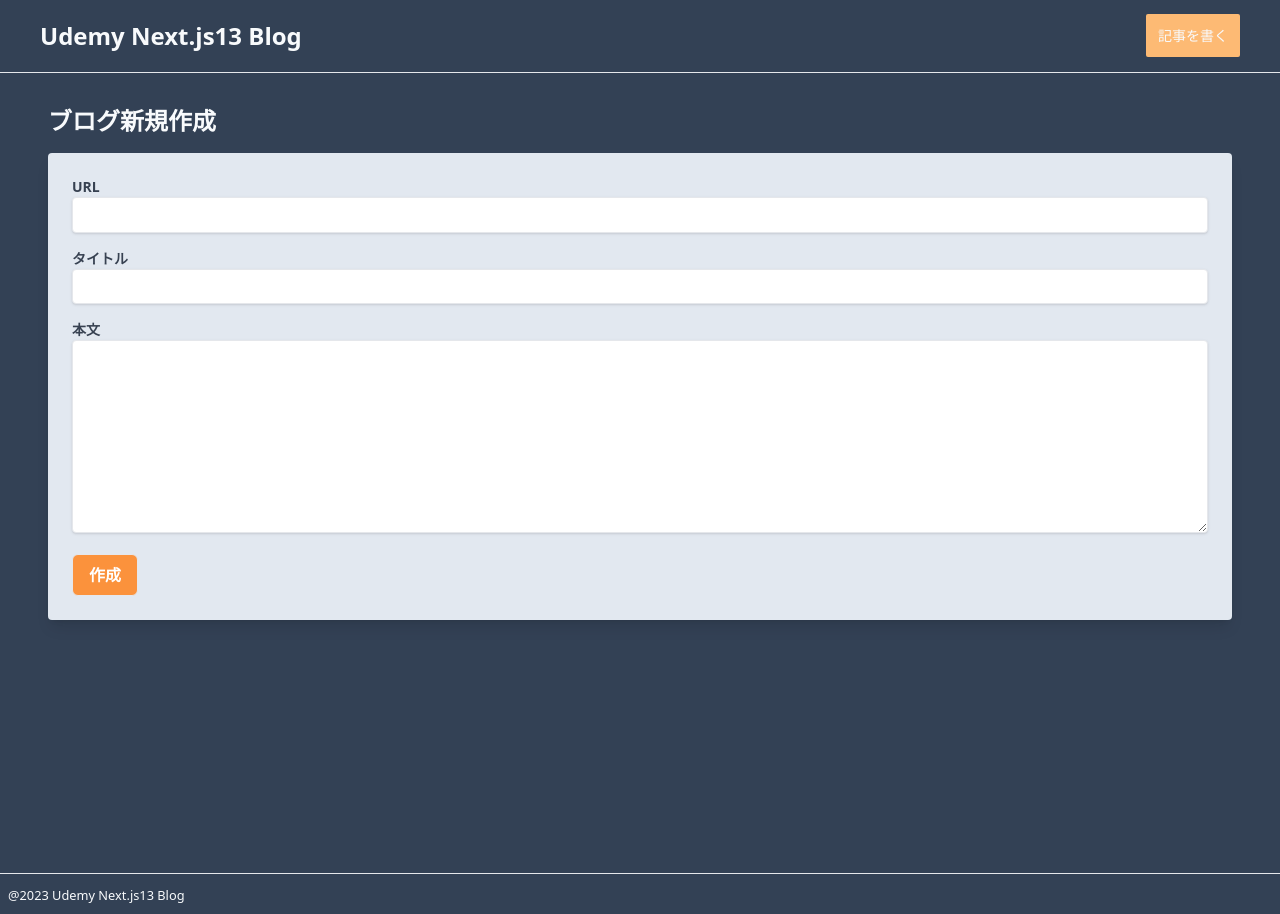
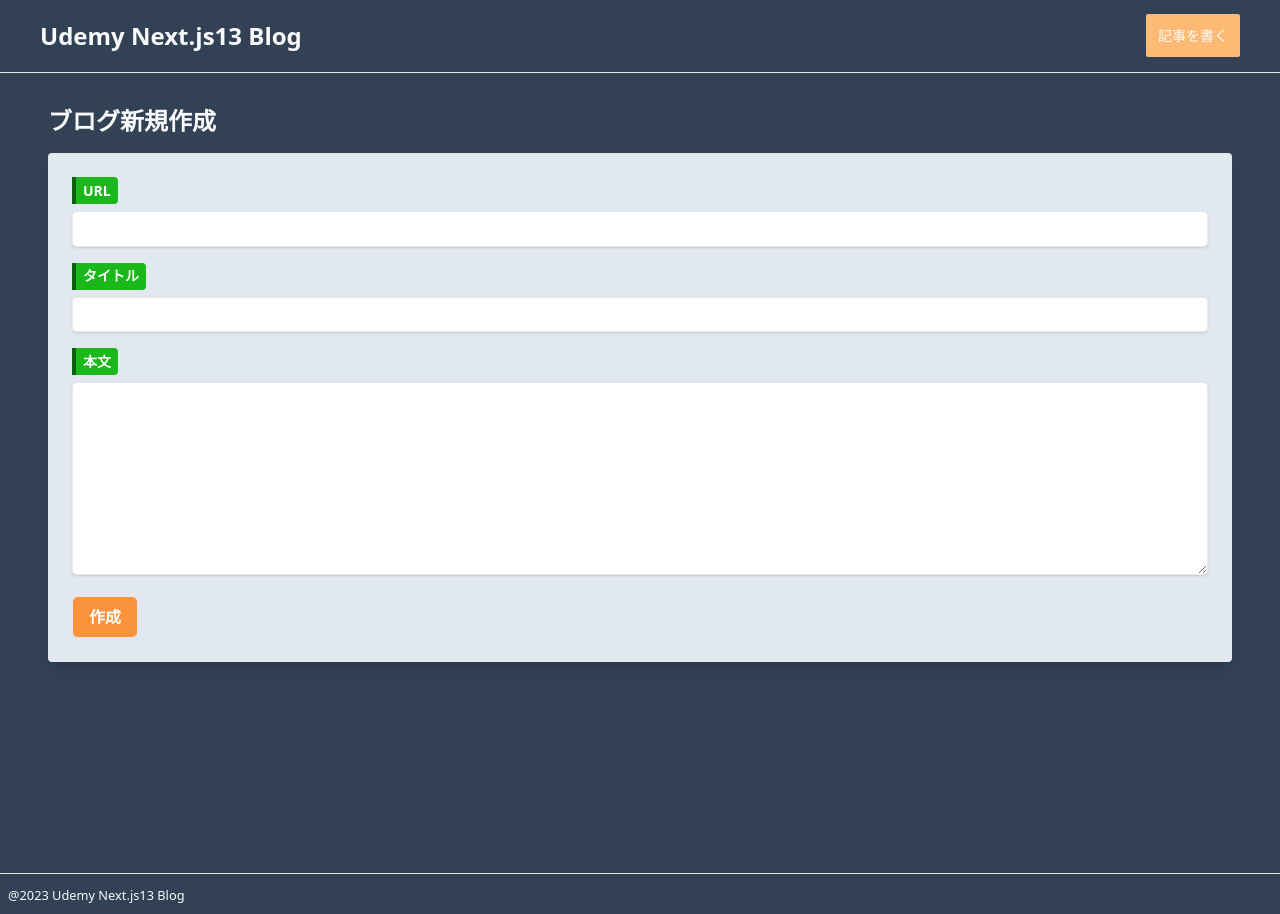
Before and after one commit to Benjuwan/udemy-nextblog, a Next.js app: page /articles/new in a window 1280 px wide. Built offline with nearby package versions, Linux system fonts and the light colour scheme; no server answers.

Commit message:
meta情報の更新及びREADMEの更新、一部クライアントコンポーネントで styled-components の使用検証.

```diff
--- a/package.json
+++ b/package.json
@@ -13,7 +13,8 @@
     "json-server": "^1.0.0-alpha.13",
     "next": "14.0.4",
     "react": "^18",
-    "react-dom": "^18"
+    "react-dom": "^18",
+    "styled-components": "^6.1.8"
   },
   "devDependencies": {
     "@types/node": "^20",
--- a/src/app/articles/new/page.tsx
+++ b/src/app/articles/new/page.tsx
@@ -4,6 +4,7 @@ import { useFetchPost } from "@/app/hooks/useFetchIPost";
 import { createArticle } from "@/app/hooks/blogApis";
 import { useRouter } from "next/navigation";
 import { ChangeEvent, useEffect, useState } from "react";
+import styled from "styled-components"; // クライアントコンポーネントでしか使用できない
 
 /* 任意のコンポーネント名を付けてもokだが、命名規則はパスカルケースを守ること */
 const CreateBlogPage = () => {
@@ -59,15 +60,15 @@ const CreateBlogPage = () => {
             <h2 className="text-2xl font-bold mb-4">ブログ新規作成</h2>
             <form className="bg-slate-200 p-6 rounded shadow-lg" onSubmit={handleSubmit}>
                 <div className="mb-4">
-                    <label className="block text-gray-700 text-sm font-bold mb-2">URL<input value={id} onInput={(inputElm: ChangeEvent<HTMLInputElement>) => setId((_prevInputElmVal) => inputElm.target.value)} type="text" className="shadow border rounded w-full py-2 px-3 text-gray-700 leading-tight focus:outline-none" /></label>
+                    <label className="block text-gray-700 text-sm font-bold mb-2"><FormElmLable>URL</FormElmLable><input value={id} onInput={(inputElm: ChangeEvent<HTMLInputElement>) => setId((_prevInputElmVal) => inputElm.target.value)} type="text" className="shadow border rounded w-full py-2 px-3 text-gray-700 leading-tight focus:outline-none" /></label>
                 </div>
 
                 <div className="mb-4">
-                    <label className="block text-gray-700 text-sm font-bold mb-2">タイトル<input value={title} onInput={(inputElm: ChangeEvent<HTMLInputElement>) => setTitle((_prevInputElmVal) => inputElm.target.value)} type="text" className="shadow border rounded w-full py-2 px-3 text-gray-700 leading-tight focus:outline-none" /></label>
+                    <label className="block text-gray-700 text-sm font-bold mb-2"><FormElmLable>タイトル</FormElmLable><input value={title} onInput={(inputElm: ChangeEvent<HTMLInputElement>) => setTitle((_prevInputElmVal) => inputElm.target.value)} type="text" className="shadow border rounded w-full py-2 px-3 text-gray-700 leading-tight focus:outline-none" /></label>
                 </div>
 
                 <div className="mb-4">
-                    <label className="block text-gray-700 text-sm font-bold mb-2">本文<textarea value={content} onInput={(textAreaElm: ChangeEvent<HTMLTextAreaElement>) => setContent((_prevTextAreaElmVal) => textAreaElm.target.value)} className="shadow border rounded w-full py-2 px-3 text-gray-700 leading-tight focus:outline-none" cols={30} rows={10}></textarea></label>
+                    <label className="block text-gray-700 text-sm font-bold mb-2"><FormElmLable>本文</FormElmLable><textarea value={content} onInput={(textAreaElm: ChangeEvent<HTMLTextAreaElement>) => setContent((_prevTextAreaElmVal) => textAreaElm.target.value)} className="shadow border rounded w-full py-2 px-3 text-gray-700 leading-tight focus:outline-none" cols={30} rows={10}></textarea></label>
                 </div>
 
                 <button
@@ -85,3 +86,13 @@ const CreateBlogPage = () => {
 }
 
 export default CreateBlogPage;
+
+const FormElmLable = styled.p`
+    background-color: #1bb71b;
+    border-left: 4px solid #0d5e0d;
+    color: #fff;
+    border-radius: 0 4px 4px 0;
+    width: fit-content;
+    padding: .25em .5em;
+    margin-bottom: .5em;
+`
--- a/src/app/layout.tsx
+++ b/src/app/layout.tsx
@@ -15,6 +15,10 @@ const inter = Inter({ subsets: ['latin'] }) // デフォルトフォント
 export const metadata: Metadata = {
   title: 'Udemy Next 13 Blog',
   description: 'Udemy Next 13 Blog Course',
+  robots: {
+    index: false, // noindex
+    follow: false // nofollow
+  },
 }
 
 export default function RootLayout({
```
Also changed, not shown: 2 other files (tests, documents, lock files or other folders).
